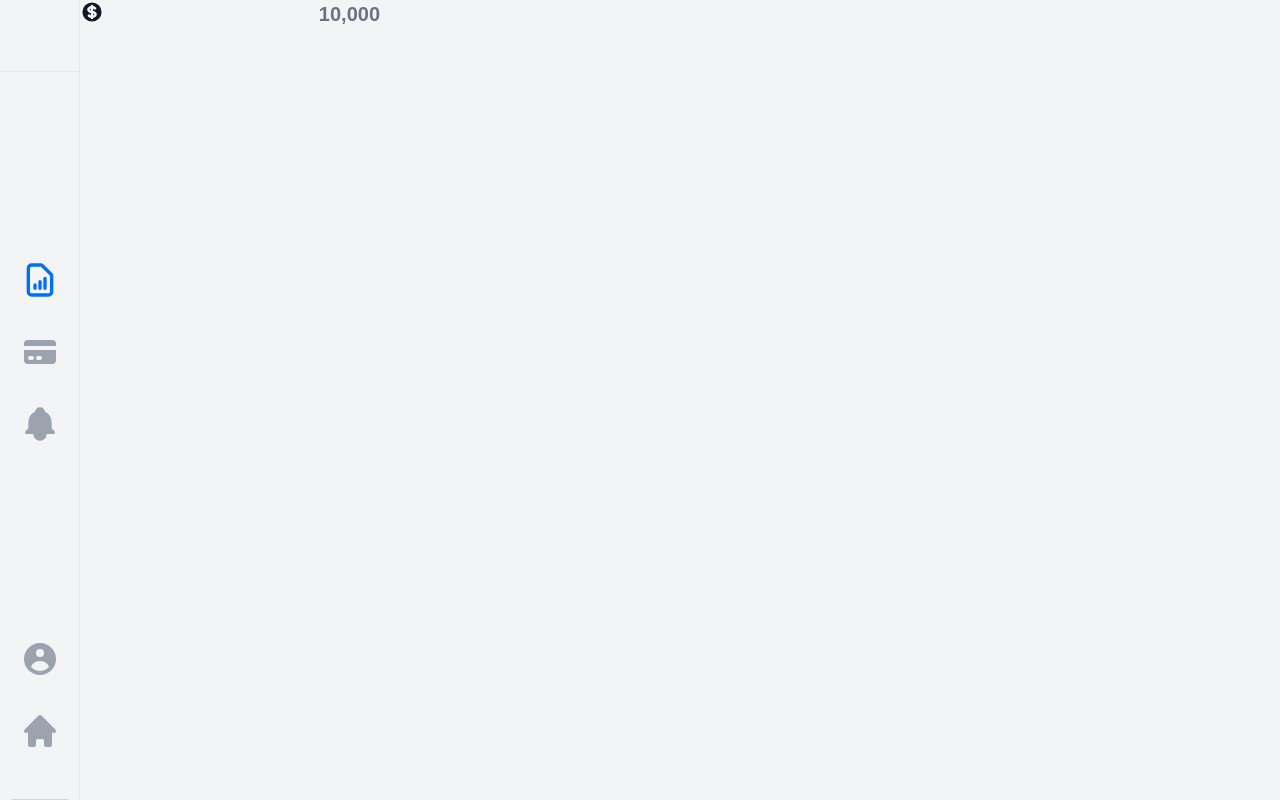
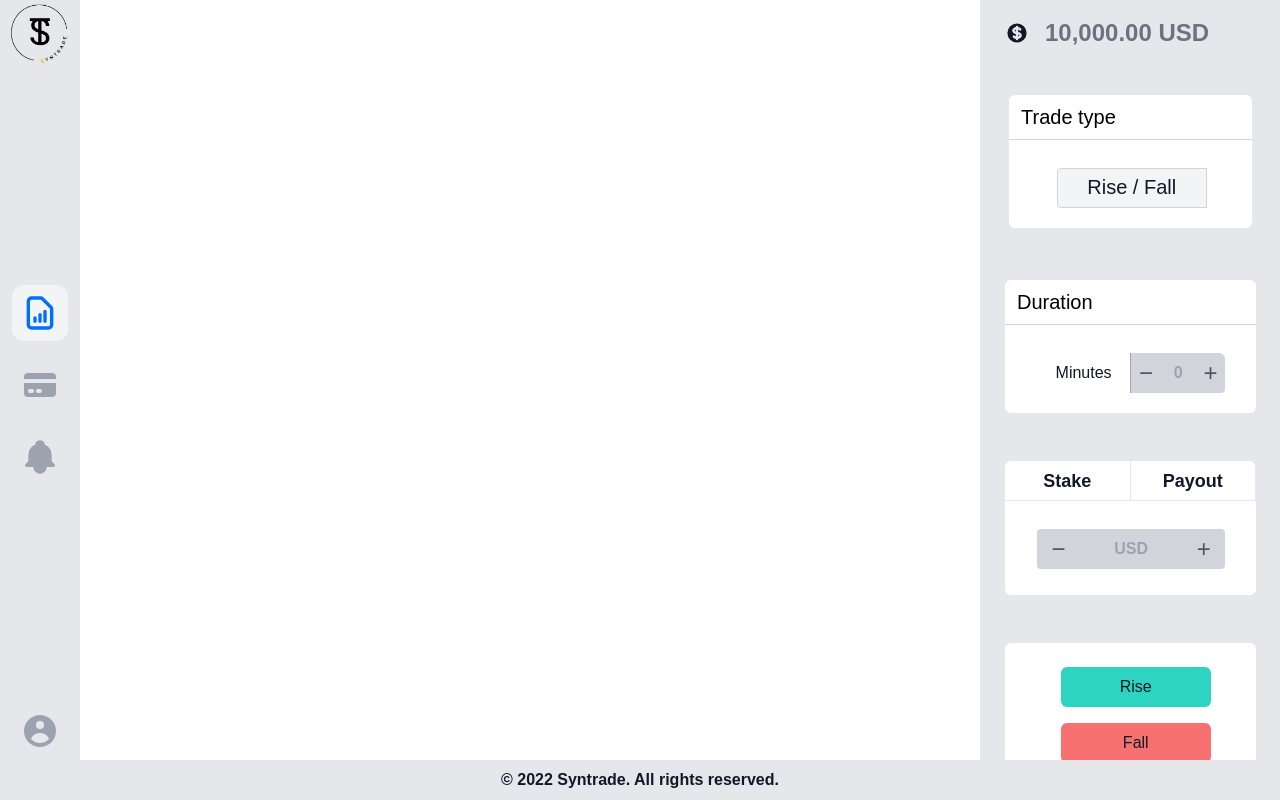
Before and after one commit to akMAL21haKIM/syntrade-frontend, a Next.js app: page / in a window 1280 px wide. Built offline with nearby package versions, Linux system fonts and the light colour scheme.

Commit message:
new update trade page

```diff
--- a/pages/index.js
+++ b/pages/index.js
@@ -1,17 +1,17 @@
-import LogoIcon from "../public/logo.svg?component";
+import LogoIcon from "../public/logo.png?component";
 import { HiOutlineDocumentReport } from "react-icons/hi";
 import { HiCreditCard } from "react-icons/hi";
 import { HiOutlineBell } from "react-icons/hi";
 import { HiUserCircle } from "react-icons/hi";
-import { HiHome } from "react-icons/hi";
 import { HiCurrencyDollar } from "react-icons/hi";
 import Tooltip from "./components/tooltip";
 
 export default function App() {
   return (
-    <div className="flex bg-gray-100 font-sans text-gray-900">
-      <aside className="flex h-screen w-20 flex-col items-center border-r e">
-        <div className="flex h-18 w-full items-center justify-center border-b border-gray-200">
+    <div className="flex bg-white font-sans text-gray-900">
+      {/* left navbar menu */}
+      <aside className="flex h-screen w-20 flex-col items-center border-r bg-gray-200 border-l border-gray-200">
+        <div className="flex h-auto w-full items-center justify-center border-b border-gray-200">
           <img src={LogoIcon.src} />
         </div>
         <nav className="flex flex-1 flex-col gap-y-4 pt-10 justify-center">
@@ -52,21 +52,112 @@ export default function App() {
             <HiUserCircle className="h-10 w-10 troke-current" />
             <Tooltip>Profile</Tooltip>
           </a>
-          <a
-            className="group relative rounded-xl p-2 text-gray-400 hover:bg-gray-100"
-            href="#"
-          >
-            <HiHome className="h-10 w-10 troke-current" />
-            <Tooltip>Home</Tooltip>
-          </a>
         </div>
       </aside>
-      <aside className="h-screen w-[300px]">
-        <div className="flex justify-between">
-          <HiCurrencyDollar className="h-6 w-6 stroke-current" />
-          <h2 className="text-xl font-bold text-gray-500 py3">10,000</h2>
+
+      {/* right side menu */}
+      <aside className="absolute inset-y-0 right-0 h-screen w-[300px] flex flex-col bg-gray-200 border-l border-gray-200">
+        <div className="flex h-18 items-center gap-x-4 px-6">
+          <HiCurrencyDollar className="h-6 w-6 fill-current" />
+          <h2 className="text-2xl font-bold text-gray-500 py3">
+            10,000.00 USD
+          </h2>
+        </div>
+
+        {/* Trade Type */}
+        <div className="static h-36 w-38 m-7 bg-white rounded-md">
+          <h3 className="text-xl font-medium text-black py-2 px-3 border-b border-gray-300">
+            Trade type
+          </h3>
+          <div className="absolute h-10 w-1/2 bg-gray-100 mx-12 my-7 border border-gray-300 rounded-s">
+            <h3 className="text-xl font-medium text-center pt-1">
+              Rise / Fall
+            </h3>
+          </div>
+        </div>
+
+        {/* Duration */}
+        <div className="static h-36 w-38 m-6 bg-white rounded-md">
+          <h3 className="text-xl font-medium text-black py-2 px-3 border-b border-gray-300">
+            Duration
+          </h3>
+          <div className="flex flex-row h-10 w-3/4 mt-7 ml-8">
+            {/* Minutes text */}
+            <div className="flex h-10 w-1/2 relative rounded-tl-md rounded-bl-md bg-transparent bg-gray-300 border-r border-gray-400">
+              <span className="m-auto text-l font-thin">Minutes</span>
+            </div>
+            {/* time-number counter */}
+            <div className="flex h-10 w-1/2 rounded-lg relative bg-transparent rounded-tr-md rounded-br-md">
+              <button
+                data-action="decrement"
+                className=" bg-gray-300 text-gray-600 hover:text-gray-700 hover:bg-gray-400 h-full w-20 cursor-pointer outline-none"
+              >
+                <span class="m-auto text-2xl font-thin">−</span>
+              </button>
+              <input
+                type="text"
+                className="outline-none focus:outline-none text-center w-full bg-gray-300 font-semibold text-md hover:text-black focus:text-black  md:text-basecursor-default flex items-center text-gray-700"
+                name="custom-input-number"
+                placeholder="0"
+              ></input>
+              <button
+                data-action="increment"
+                className="bg-gray-300 text-gray-600 hover:text-gray-700 hover:bg-gray-400 h-full w-20 cursor-pointer rounded-tr-md rounded-br"
+              >
+                <span className="m-auto text-2xl font-thin">+</span>
+              </button>
+            </div>
+          </div>
+        </div>
+
+        {/* Stake / Payout */}
+        <div className="static h-36 w-38 m-6 bg-white rounded-md items-center justify-center">
+          <button className="relative h-10 w-1/2 text-lg font-bold rounded-tl-md border-b border-r hover:bg-blue-500 hover:text-white">
+            Stake
+          </button>
+          <button className="relative h-10 w-1/2 text-lg font-bold rounded-tr-md border-b border-r hover:bg-blue-500 hover:text-white">
+            Payout
+          </button>
+          {/* number counter */}
+          <div className="flex h-10 w-3/4 rounded-lg relative bg-transparent mt-7 ml-8">
+            <button
+              data-action="decrement"
+              className=" bg-gray-300 text-gray-600 hover:text-gray-700 hover:bg-gray-400 h-full w-20 rounded-l cursor-pointer outline-none"
+            >
+              <span class="m-auto text-2xl font-thin">−</span>
+            </button>
+            <input
+              type="text"
+              className="outline-none focus:outline-none text-center w-full bg-gray-300 font-semibold text-md hover:text-black focus:text-black  md:text-basecursor-default flex items-center text-gray-700"
+              name="custom-input-number"
+              placeholder="USD"
+            ></input>
+            <button
+              data-action="increment"
+              className="bg-gray-300 text-gray-600 hover:text-gray-700 hover:bg-gray-400 h-full w-20 rounded-r cursor-pointer"
+            >
+              <span className="m-auto text-2xl font-thin">+</span>
+            </button>
+          </div>
+        </div>
+
+        {/* Rise / Fall buttons */}
+        <div className="static h-36 w-38 m-6 bg-white rounded-md">
+          <button className="absolute h-10 w-1/2 mx-14 my-6 bg-teal-400 rounded-md hover:bg-teal-300">
+            Rise
+          </button>
+          <button className="absolute h-10 w-1/2 mx-14 my-20 bg-red-400 rounded-md hover:bg-red-300">
+            Fall
+          </button>
         </div>
       </aside>
+
+      {/* footer */}
+      <div class="absolute h-10 text-center p-2 bg-gray-200 inset-x-0 bottom-0">
+        <span className="font-semibold">
+          © 2022 Syntrade. All rights reserved.
+        </span>
+      </div>
     </div>
   );
 }
```
Also changed, not shown: public/logo.png (added), public/logo.svg (deleted).
